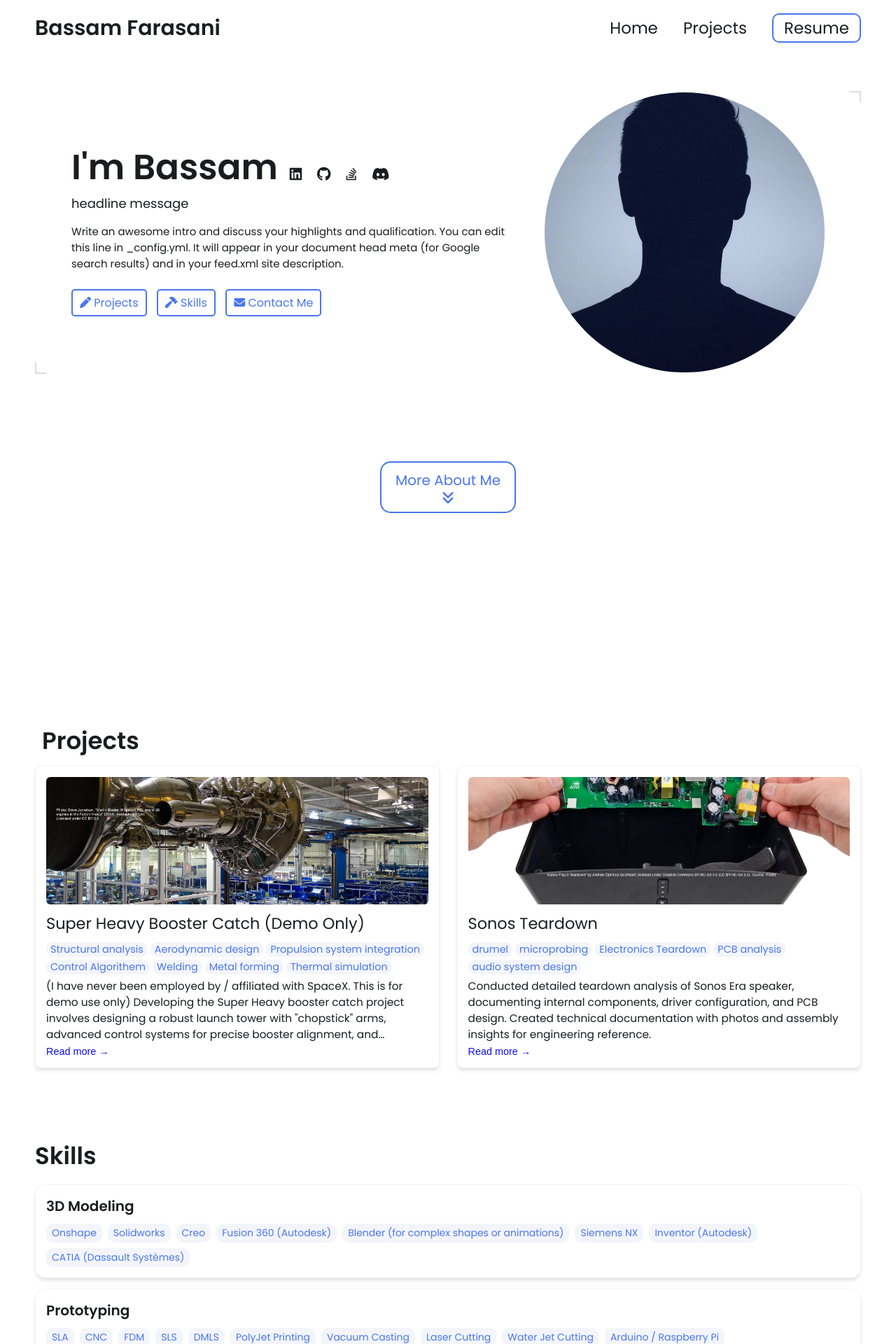
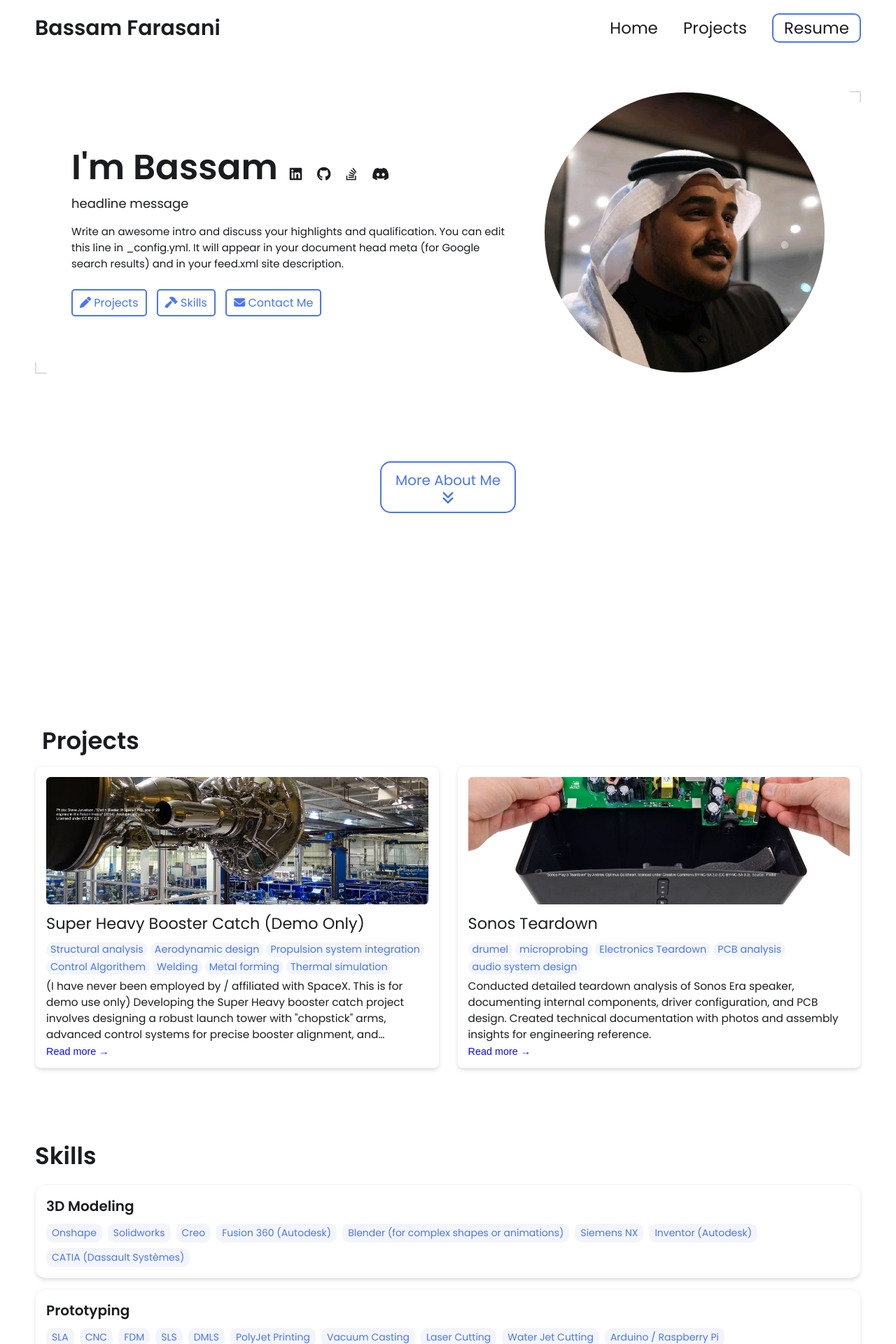
Before and after one commit to Farasani/farasani.github.io, a Jekyll site: the page built from index.html, in a window 1280 px wide. Shown: the top 1920 px of the page at 70% size. Built offline with Jekyll 4.4.1, drawn with Linux system fonts in a browser that asks for light colours.

Commit message:
Update _config.yml

```diff
--- a/_config.yml
+++ b/_config.yml
@@ -20,7 +20,7 @@
   Google search results) and in your feed.xml site description.
 
 # Place your profile image in /assets/images/profile-image/folder and edit the file name
-profile_image: ./assets/images/profile-image/avatar.jpeg
+profile_image: ./assets/images/profile-image/1711891151843.jpg
 
 
 # Link your resume
```
